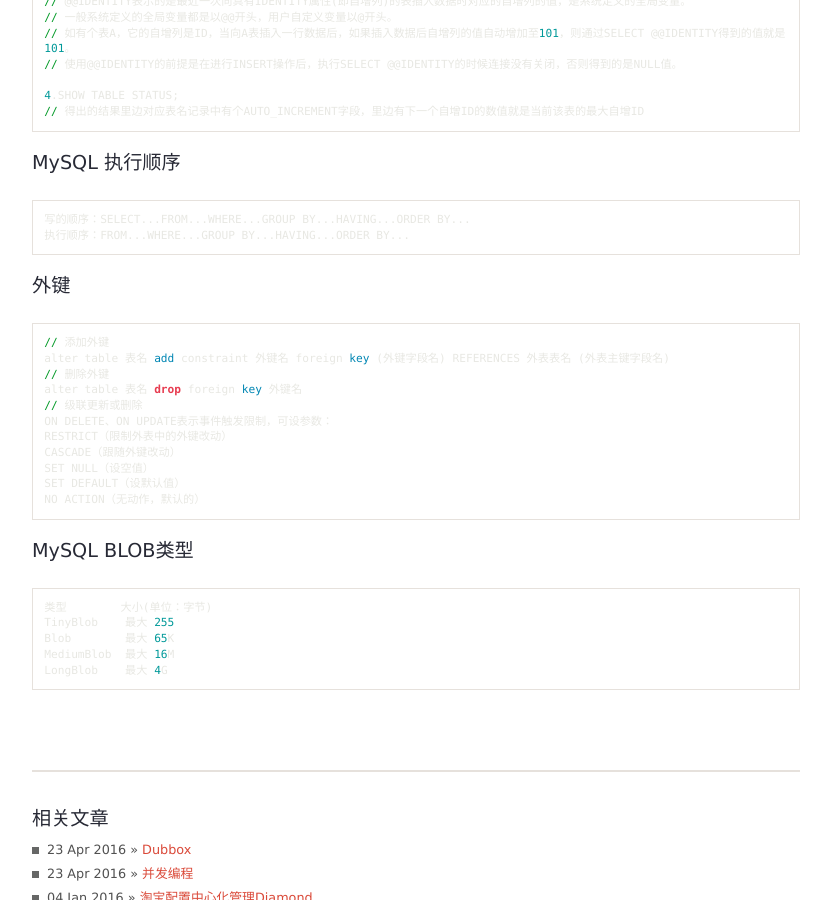
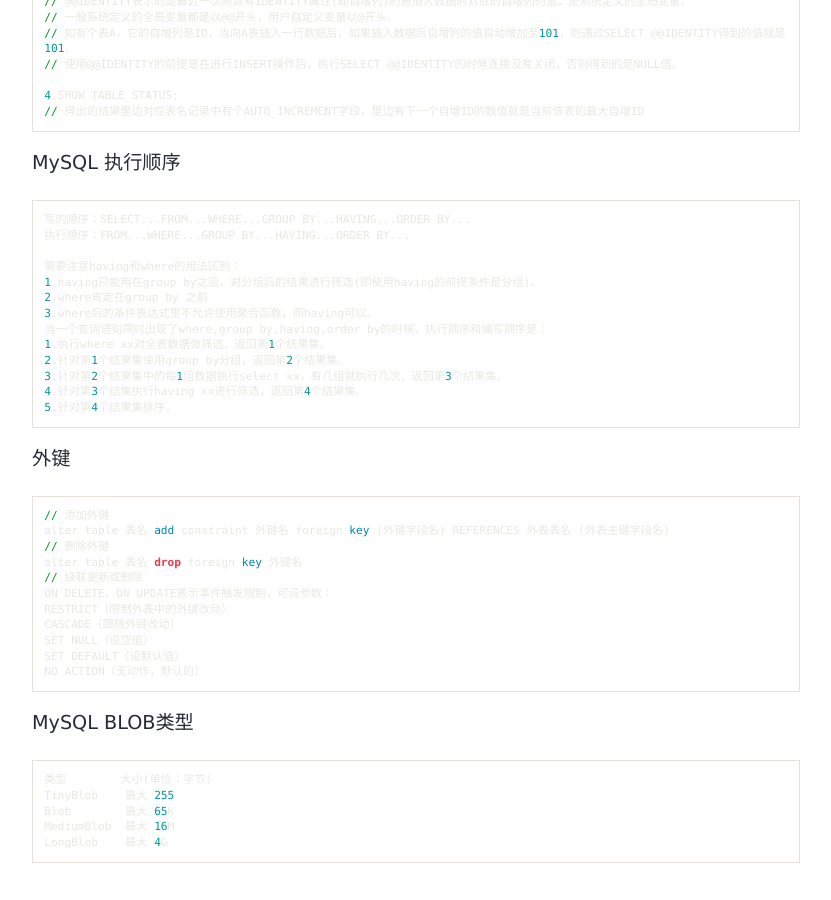
Before and after one commit to junhc/junhc.github.io, a Jekyll site: the page built from _posts/2015-08-21-mysql.md, in a window 1280 px wide and 900 px high, scrolled down 3031 px. Shown: the whole window, without its empty margins (224-1055 px from the left). Built offline with Jekyll 4.4.1, drawn with Linux system fonts in a browser that asks for light colours; Markdown is read by kramdown in place of the engine named in the settings; comment, search, counter and statistics services are not loaded.

Commit message:
Update 2015-08-21-mysql.md

````diff
--- a/_posts/2015-08-21-mysql.md
+++ b/_posts/2015-08-21-mysql.md
@@ -147,6 +147,17 @@
 ```vim
 写的顺序：SELECT...FROM...WHERE...GROUP BY...HAVING...ORDER BY...
 执行顺序：FROM...WHERE...GROUP BY...HAVING...ORDER BY...
+
+需要注意having和where的用法区别：
+1.having只能用在group by之后，对分组后的结果进行筛选(即使用having的前提条件是分组)。
+2.where肯定在group by 之前
+3.where后的条件表达式里不允许使用聚合函数，而having可以。
+当一个查询语句同时出现了where,group by,having,order by的时候，执行顺序和编写顺序是：
+1.执行where xx对全表数据做筛选，返回第1个结果集。
+2.针对第1个结果集使用group by分组，返回第2个结果集。
+3.针对第2个结果集中的每1组数据执行select xx，有几组就执行几次，返回第3个结果集。
+4.针对第3个结集执行having xx进行筛选，返回第4个结果集。
+5.针对第4个结果集排序。
 ```
 
 #### 外键
````
